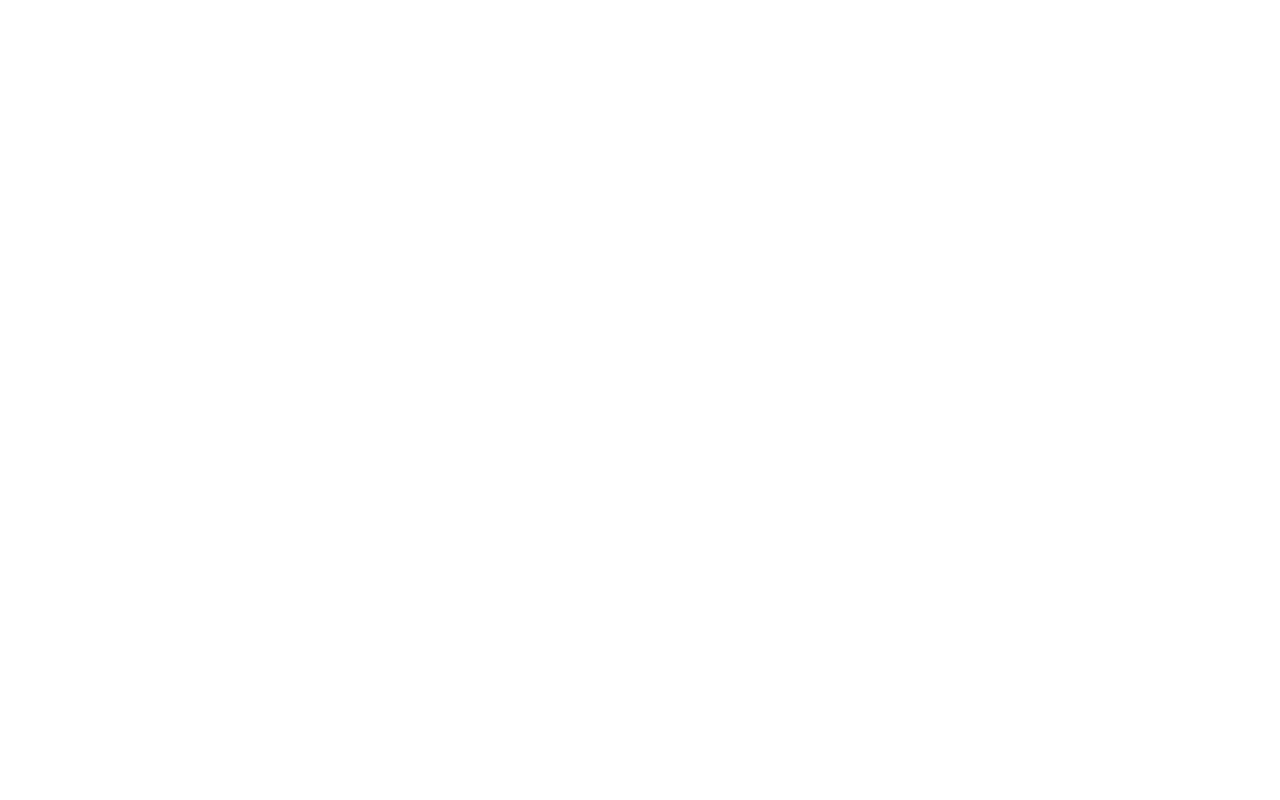
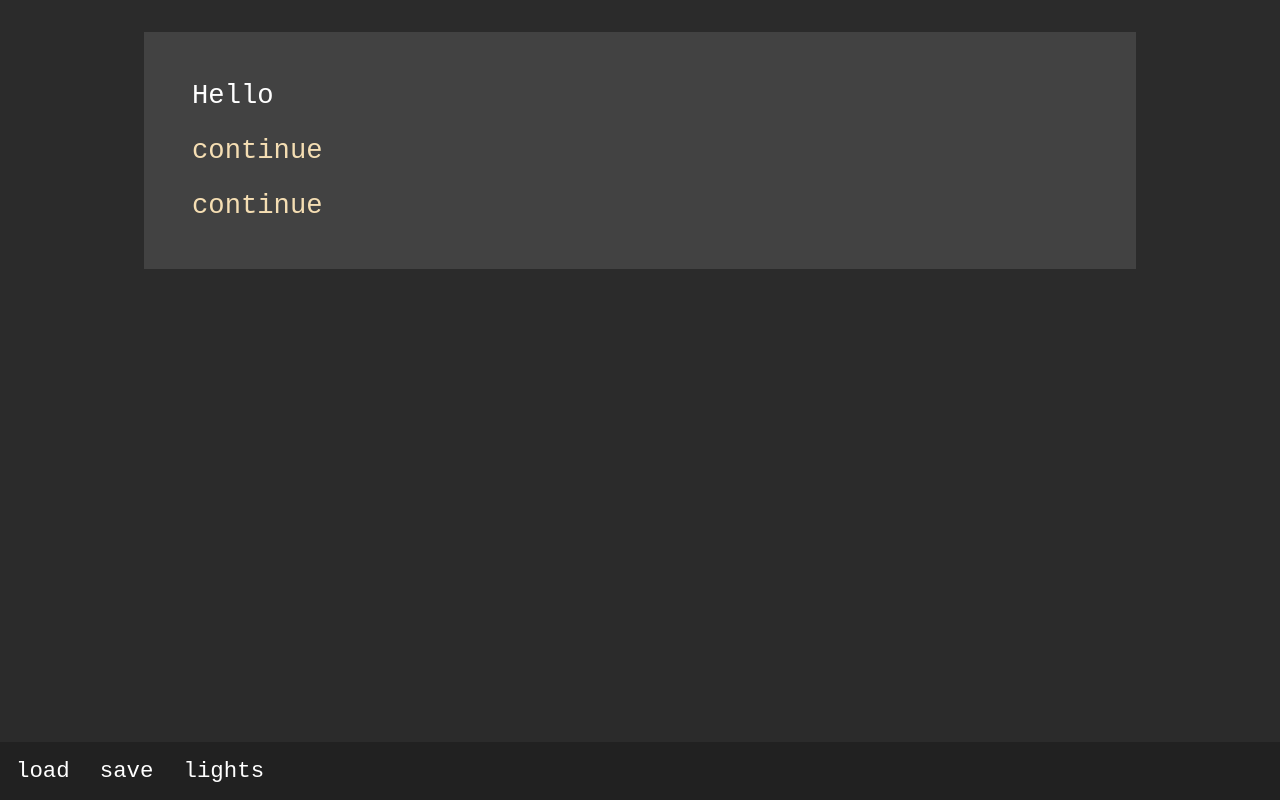
Before and after one commit to ItsTheWhale/the-far-wanderer, a plain HTML site: page index.html in a window 1280 px wide. Drawn offline with Linux system fonts and the light colour scheme.

Commit message:
Add basic CSS

```diff
--- a/index.html
+++ b/index.html
@@ -4,9 +4,25 @@
         <meta charset="UTF-8">
         <title>The Far Wanderer</title>
         <meta name="viewport" content="width=device-width, initial-scale=1">
-        <meta name="description" content="A simple text-based RPG game">
+        <meta name="description" content="A minimalistic text-based RPG game.">
         <link rel="stylesheet" type="text/css" href="styles/main.css">
         <script type="text/javascript" src="jquery-3.6.0.js"></script>
         <script defer type="text/javascript" src="scripts/main.js"></script>
     </head>
+    <body class="dark">
+        <div id="main">
+            <div id="storyText">
+                Hello
+            </div>
+            <div id="storyActions">
+                <div class="action">continue</div>
+                <div class="action">continue</div>
+            </div>
+        </div>
+        <nav class="bottom">
+            <div id="buttonLoad" class="nav-button">load</div>
+            <div id="buttonSave" class="nav-button">save</div>
+            <div id="buttonToggleLights" class="nav-button">lights</div>
+        </nav>
+    </body>
 </html>
--- a/styles/main.css
+++ b/styles/main.css
@@ -0,0 +1,50 @@
+/* Body */
+body {
+    display: flex;
+    justify-content: center;
+    margin: 0px;
+    font-family: monospace;
+    text-align: center;
+}
+
+body.dark {
+    background-color: #2b2b2b;
+    color: white;
+}
+
+/* Main */
+div#main {
+    font-size: 1.7rem;
+    background-color: #424242;
+    width: 70%;
+    margin: 2rem;
+    padding: 3rem;
+    text-align: left;
+}
+
+/* Story Text */
+div#storyText {
+    text-align: left;
+}
+
+/* Story Action */
+.action {
+    color: wheat;
+    margin-top: 1.5rem;
+}
+
+/* Nav bar */
+nav.bottom {
+    position: fixed;
+    display: flex;
+    padding: 1rem;
+    bottom: 0;
+    left: 0;
+    right: 0;
+    background-color: #212121;
+}
+
+.nav-button {
+    font-size: 1.4rem;
+    margin-right: 30px;
+}
```
